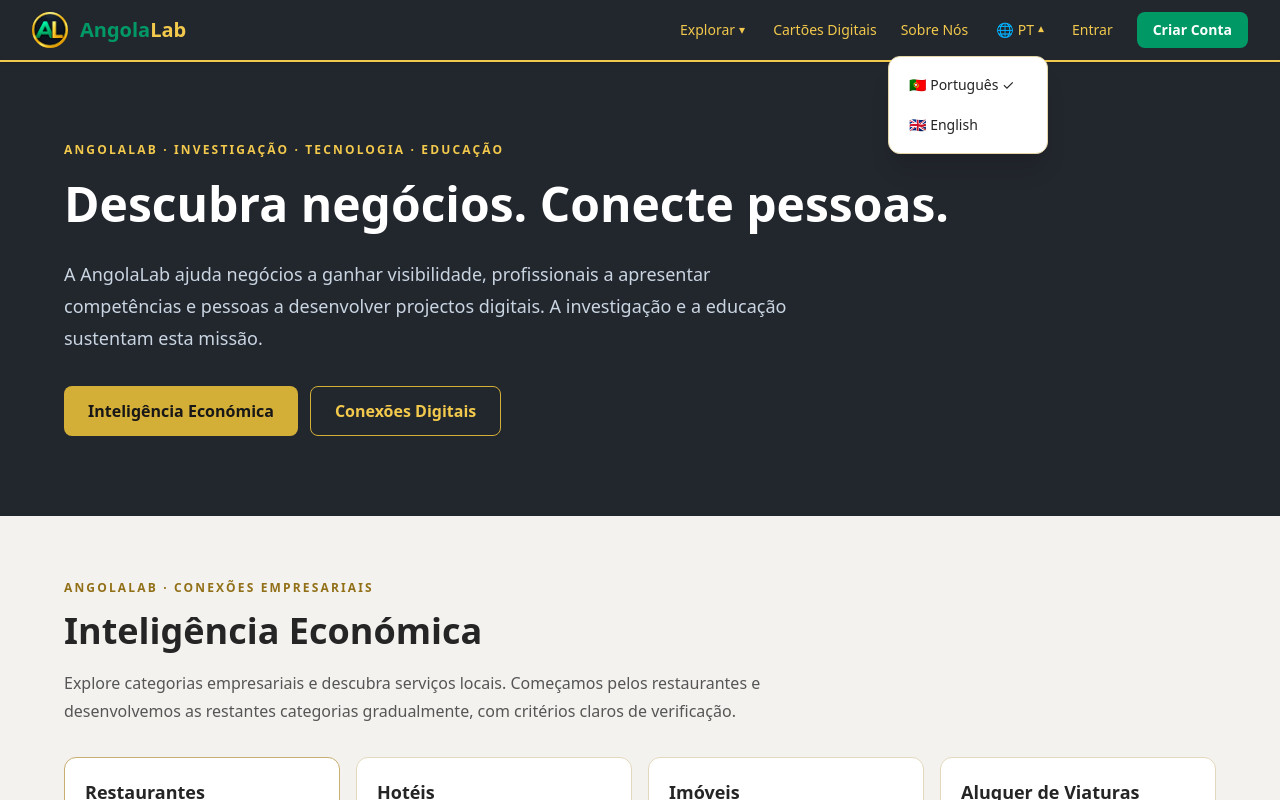
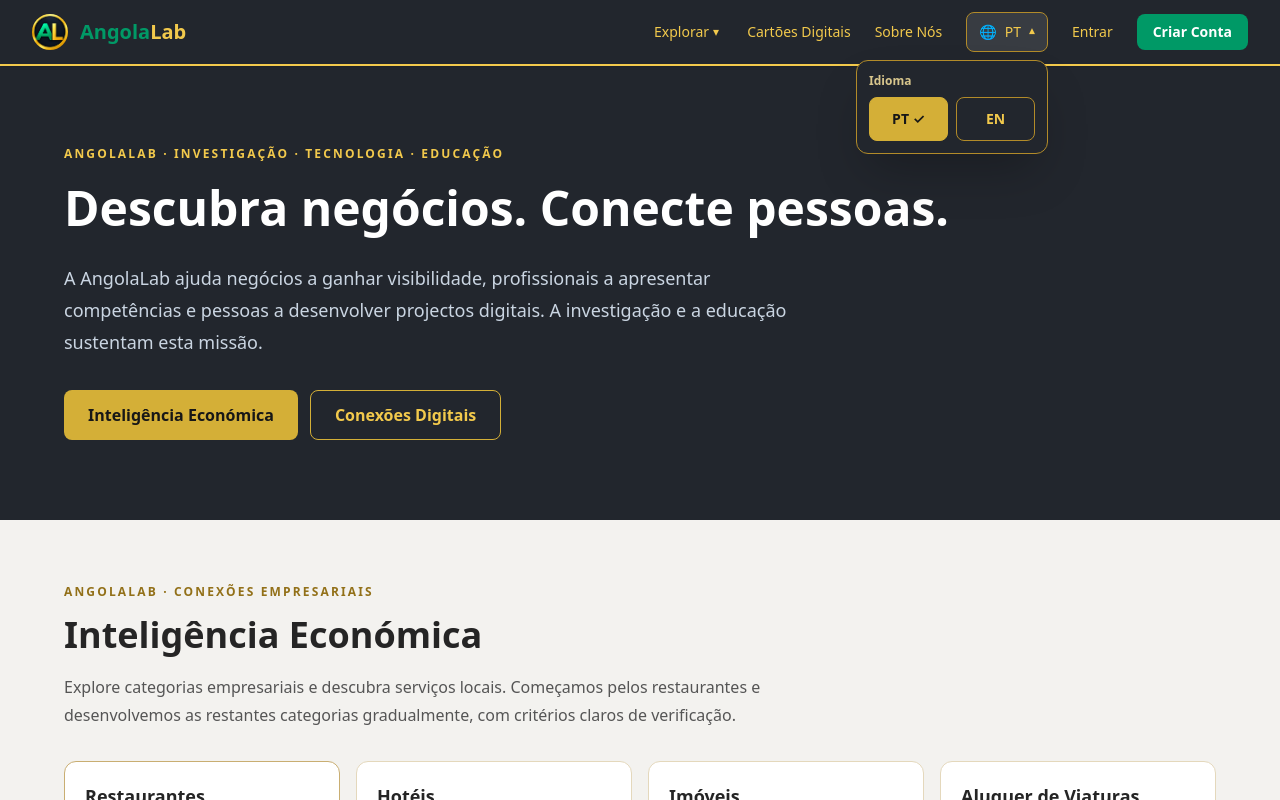
Before and after one commit to oswaldodeal/angolalab-restaurants, a Next.js app: page /pt in a window 1280 px wide. Both pictures are taken after a click on the heading "Escolher idioma". Shown: the top 800 px of the page. Built offline with nearby package versions, Linux system fonts and the light colour scheme.

Commit message:
Style desktop Home language selector as compact PT EN buttons

```diff
--- a/components/Header.tsx
+++ b/components/Header.tsx
@@ -67,23 +67,34 @@ export default function Header() {
   };
 
   const navLinkClass = 'rounded-md text-[#F2C94C] hover:text-white focus-visible:outline focus-visible:outline-2 focus-visible:outline-offset-2 focus-visible:outline-[#F2C94C]';
+  const isHome = path === '/pt' || path === '/en';
 
   const languageMenu = (
     <details ref={languageRef} className="group relative">
-      <summary aria-label={lang === 'pt' ? 'Escolher idioma' : 'Choose language'} className="flex cursor-pointer list-none items-center gap-1 rounded-md px-1 py-2 text-[#F2C94C] hover:text-white focus-visible:outline focus-visible:outline-2 focus-visible:outline-offset-2 focus-visible:outline-[#F2C94C] [&::-webkit-details-marker]:hidden">
-        <span aria-hidden="true">🌐</span> {lang.toUpperCase()} <span aria-hidden="true" className="text-xs group-open:rotate-180">▾</span>
+      <summary aria-label={lang === 'pt' ? 'Escolher idioma' : 'Choose language'}
+        className={`flex min-h-10 cursor-pointer list-none items-center gap-2 rounded-lg text-[#F2C94C] hover:text-white focus-visible:outline focus-visible:outline-2 focus-visible:outline-offset-2 focus-visible:outline-[#F2C94C] [&::-webkit-details-marker]:hidden ${isHome ? 'border border-[#b28b29] px-3 py-2 group-open:bg-white/10' : 'px-1 py-2'}`}>
+        <span aria-hidden="true">🌐</span><span>{lang.toUpperCase()}</span><span aria-hidden="true" className="text-xs transition-transform group-open:rotate-180">▾</span>
       </summary>
-      <div className="absolute right-0 top-full z-[70] mt-2 min-w-40 rounded-xl border border-[#e4d5a6] bg-white p-2 text-sm text-[#242424] shadow-xl">
+      <div className={isHome
+        ? 'absolute right-0 top-full z-[70] mt-2 w-48 rounded-xl border border-[#b28b29] bg-[#22262D] p-3 text-sm shadow-2xl'
+        : 'absolute right-0 top-full z-[70] mt-2 min-w-40 rounded-xl border border-[#e4d5a6] bg-white p-2 text-sm text-[#242424] shadow-xl'}>
+        {isHome && <p className="mb-2 text-xs font-semibold text-[#d8c68d]">{lang === 'pt' ? 'Idioma' : 'Language'}</p>}
+        <div className={isHome ? 'grid grid-cols-2 gap-2' : ''}>
           <Link href={languagePath('pt')} hrefLang="pt" lang="pt" aria-current={lang === 'pt' ? 'page' : undefined}
             onClick={(event) => switchLanguage(event, 'pt')}
-          className="block rounded-lg px-3 py-2.5 hover:bg-[#fbf7ed] focus-visible:outline-2 focus-visible:outline-[#b18a23]">
-          🇵🇹 Português {lang === 'pt' ? '✓' : ''}
+            className={isHome
+              ? `flex min-h-11 items-center justify-center rounded-lg border px-2 py-2 font-semibold focus-visible:outline focus-visible:outline-2 focus-visible:outline-offset-2 focus-visible:outline-[#F2C94C] ${lang === 'pt' ? 'border-[#d4af37] bg-[#d4af37] text-[#171717]' : 'border-[#b28b29] text-[#F2C94C] hover:bg-white/10'}`
+              : 'block rounded-lg px-3 py-2.5 hover:bg-[#fbf7ed] focus-visible:outline-2 focus-visible:outline-[#b18a23]'}>
+            {isHome ? `PT ${lang === 'pt' ? '✓' : ''}` : `🇵🇹 Português ${lang === 'pt' ? '✓' : ''}`}
           </Link>
           <Link href={languagePath('en')} hrefLang="en" lang="en" aria-current={lang === 'en' ? 'page' : undefined}
             onClick={(event) => switchLanguage(event, 'en')}
-          className="block rounded-lg px-3 py-2.5 hover:bg-[#fbf7ed] focus-visible:outline-2 focus-visible:outline-[#b18a23]">
-          🇬🇧 English {lang === 'en' ? '✓' : ''}
+            className={isHome
+              ? `flex min-h-11 items-center justify-center rounded-lg border px-2 py-2 font-semibold focus-visible:outline focus-visible:outline-2 focus-visible:outline-offset-2 focus-visible:outline-[#F2C94C] ${lang === 'en' ? 'border-[#d4af37] bg-[#d4af37] text-[#171717]' : 'border-[#b28b29] text-[#F2C94C] hover:bg-white/10'}`
+              : 'block rounded-lg px-3 py-2.5 hover:bg-[#fbf7ed] focus-visible:outline-2 focus-visible:outline-[#b18a23]'}>
+            {isHome ? `EN ${lang === 'en' ? '✓' : ''}` : `🇬🇧 English ${lang === 'en' ? '✓' : ''}`}
           </Link>
+        </div>
       </div>
     </details>
   );
```
Lines whose indentation alone changed are shown as unchanged.
